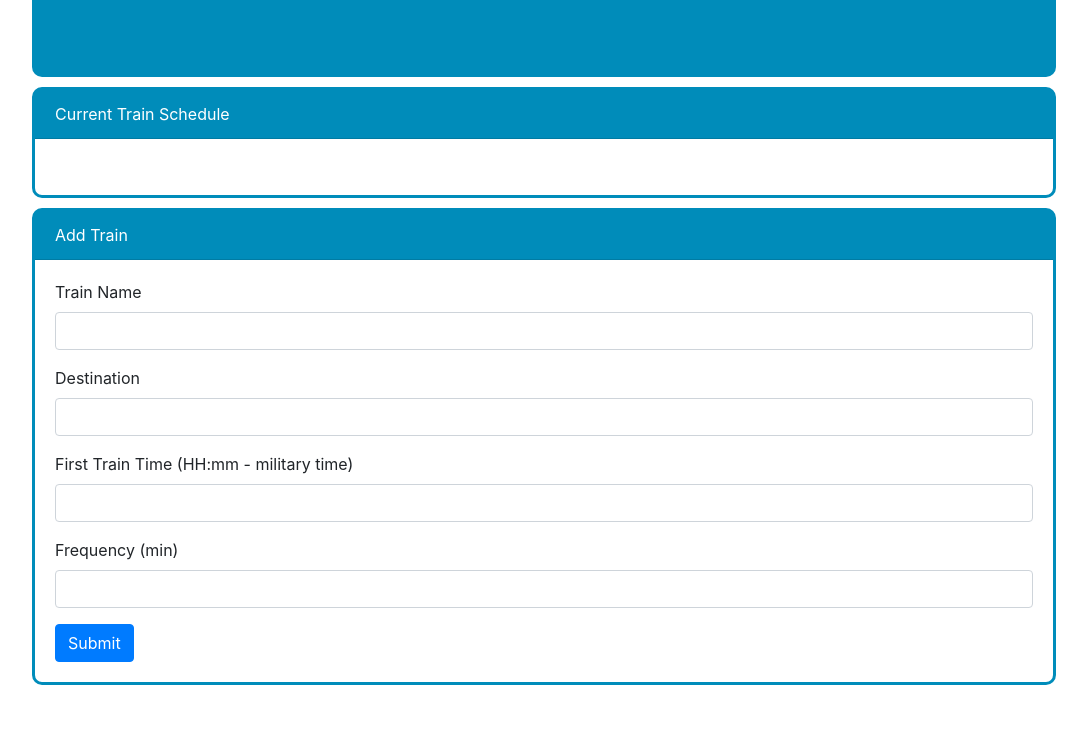
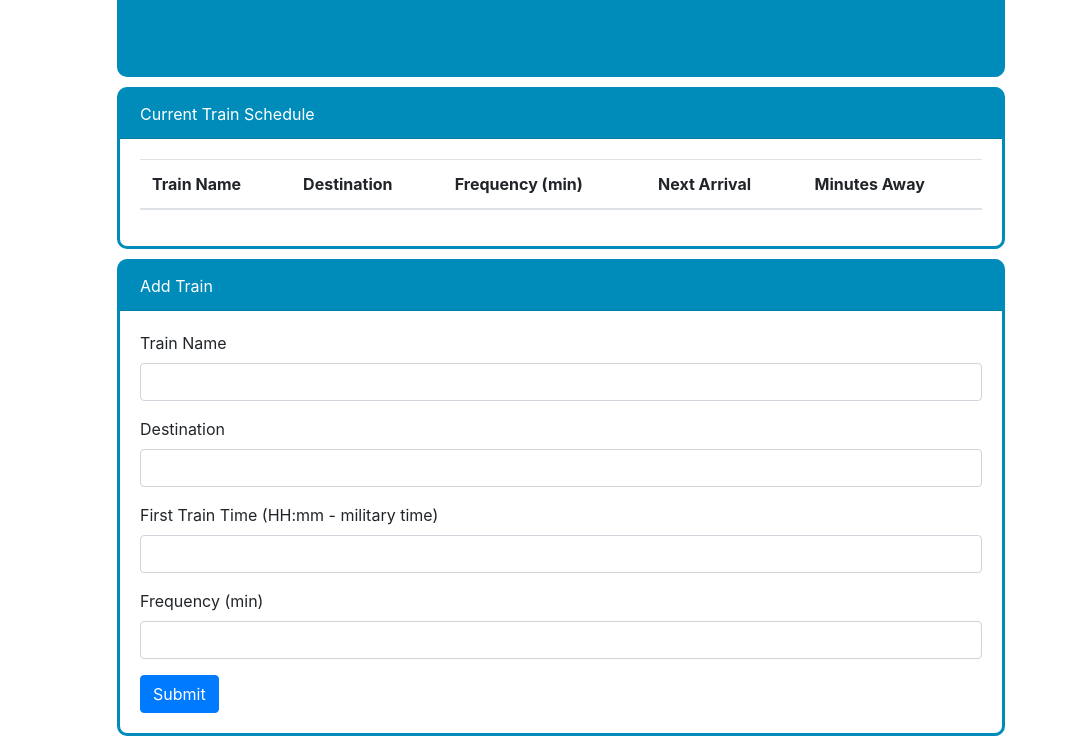
Before and after one commit to cgenel/Train-Scheduler, a plain HTML site: page index.html in a window 1280 px wide. Shown: the part 172-918 px from the top of the page, without its empty margins (18-1105 px from the left). Before the commit the page ends 867 px from the top, so only its background shows below. Drawn offline with nearby package versions, Linux system fonts and the light colour scheme.

Commit message:
train schedule table created

```diff
--- a/index.html
+++ b/index.html
@@ -1,17 +1,25 @@
 <!DOCTYPE html>
 <html lang="en">
+
 <head>
   <meta charset="UTF-8">
   <meta name="viewport" content="width=device-width, initial-scale=1.0">
   <meta http-equiv="X-UA-Compatible" content="ie=edge">
   <title>Train-Time</title>
 
-  <link rel="stylesheet" href="https://stackpath.bootstrapcdn.com/bootstrap/4.4.1/css/bootstrap.min.css" integrity="sha384-Vkoo8x4CGsO3+Hhxv8T/Q5PaXtkKtu6ug5TOeNV6gBiFeWPGFN9MuhOf23Q9Ifjh" crossorigin="anonymous">
-  <script src="https://code.jquery.com/jquery-3.4.1.slim.min.js" integrity="sha384-J6qa4849blE2+poT4WnyKhv5vZF5SrPo0iEjwBvKU7imGFAV0wwj1yYfoRSJoZ+n" crossorigin="anonymous"></script>
+  <link rel="stylesheet" href="https://stackpath.bootstrapcdn.com/bootstrap/4.4.1/css/bootstrap.min.css"
+    integrity="sha384-Vkoo8x4CGsO3+Hhxv8T/Q5PaXtkKtu6ug5TOeNV6gBiFeWPGFN9MuhOf23Q9Ifjh" crossorigin="anonymous">
+  <script src="https://code.jquery.com/jquery-3.4.1.slim.min.js"
+    integrity="sha384-J6qa4849blE2+poT4WnyKhv5vZF5SrPo0iEjwBvKU7imGFAV0wwj1yYfoRSJoZ+n"
+    crossorigin="anonymous"></script>
   <link rel="stylesheet" type="text/css" href="assets/css/style.css">
 </head>
+
 <body>
 
+  <div class="container">
+
+    <!-- jumbotron -->
     <div class="jumbotron jumbotron-fluid">
       <div class="jumbo-container">
         <h1 class="display-4">Anytime is Train Time</h1>
@@ -19,34 +27,51 @@
       </div>
     </div>
 
+    <!-- current train schedule card -->
     <div class="schedule-card">
       <div class="card-header">Current Train Schedule</div>
       <div class="card-body">
-      <h5 class="schedule-card-title"></h5>
-      <p class="schedule-card-text"></p>
+        <table class="table table-hover" id="train-table">
+          <thead>
+            <tr>
+              <th>Train Name</th>
+              <th>Destination</th>
+              <th>Frequency (min)</th>
+              <th>Next Arrival</th>
+              <th>Minutes Away</th>
+            </tr>
+          </thead>
+          <tbody>
+          </tbody>
+        </table>
       </div>
     </div>
 
+    <!-- add train card -->
     <div class="trainCard">
       <div class="card-header">Add Train</div>
       <div class="card-body">
         <form>
 
+          <!-- submit train name here-->
           <div class="form-group">
             <label for="exampleInputEmail1">Train Name</label>
             <input type="text" class="form-control" id="trainName" aria-describedby="emailHelp">
           </div>
 
+          <!-- submit destination here -->
           <div class="form-group">
             <label for="exampleInputEmail1">Destination</label>
             <input type="text" class="form-control" id="destination" aria-describedby="emailHelp">
           </div>
 
+          <!-- submit train time here -->
           <div class="form-group">
             <label for="exampleInputEmail1">First Train Time (HH:mm - military time)</label>
             <input type="text" class="form-control" id="firstTrainTime" aria-describedby="emailHelp">
           </div>
 
+          <!-- submit frequency here -->
           <div class="form-group">
             <label for="exampleInputEmail1">Frequency (min)</label>
             <input type="text" class="form-control" id="frequency" aria-describedby="emailHelp">
@@ -59,5 +84,8 @@
       </div>
     </div>
 
+  </div>
+
 </body>
+
 </html>
```
Lines whose indentation alone changed are shown as unchanged.
